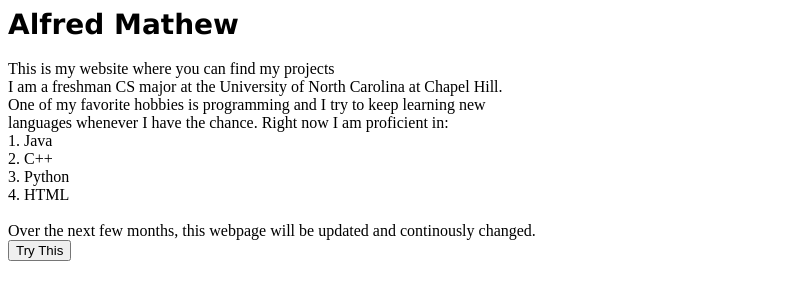
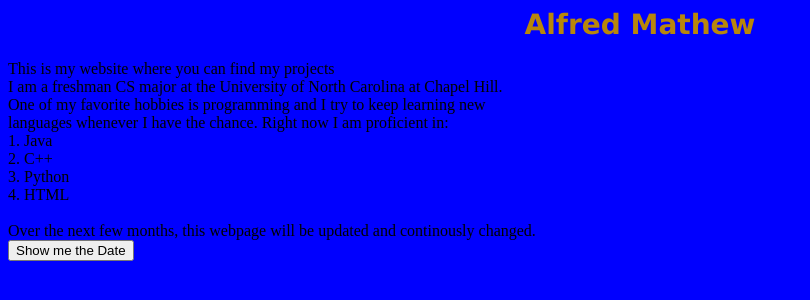
Before and after one commit to alfmat/alfmat.github.io, a plain HTML site: page index.html in a window 1280 px wide. Shown: the whole page, without its empty margins (0-810 px from the left). Drawn offline with Linux system fonts and the light colour scheme.

Commit message:
changed colors, modified css file

```diff
--- a/index.html
+++ b/index.html
@@ -29,7 +29,7 @@
 
     <p2 id = "date"></p2>
 
-    <button type="button" onclick="displayDate()">Try This</button>
+    <button type="button" onclick="displayDate()">Show me the Date</button>
 
     <!-- This is the call to the .js file that has all our functions in it -->
     <script src=".\main.js"></script>
--- a/styles.css
+++ b/styles.css
@@ -1,9 +1,16 @@
 h1 {
     font-family: 'Lucida Sans', 'Lucida Sans Regular', 'Lucida Grande', 'Lucida Sans Unicode', Geneva, Verdana, sans-serif;
     font-size: 28;
+    color: darkgoldenrod;
+    text-align: center;
+}
+
+body {
+    background-color: blue;
 }
 
 introductory_text {
     font-family: 'Times New Roman', Times, serif;
-    font-size: 12;
+    font-size: 20;
+    color: black;
 }
```
